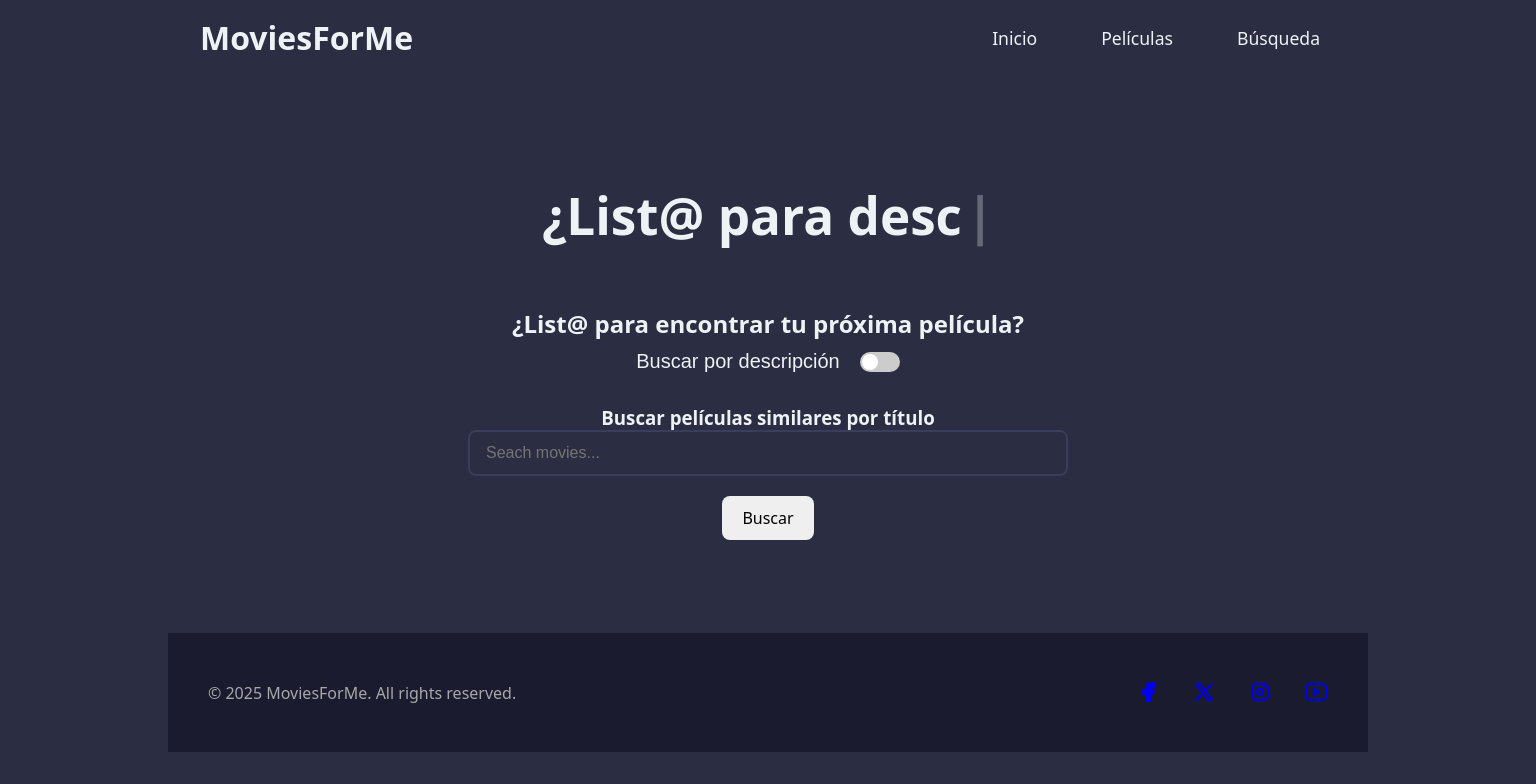
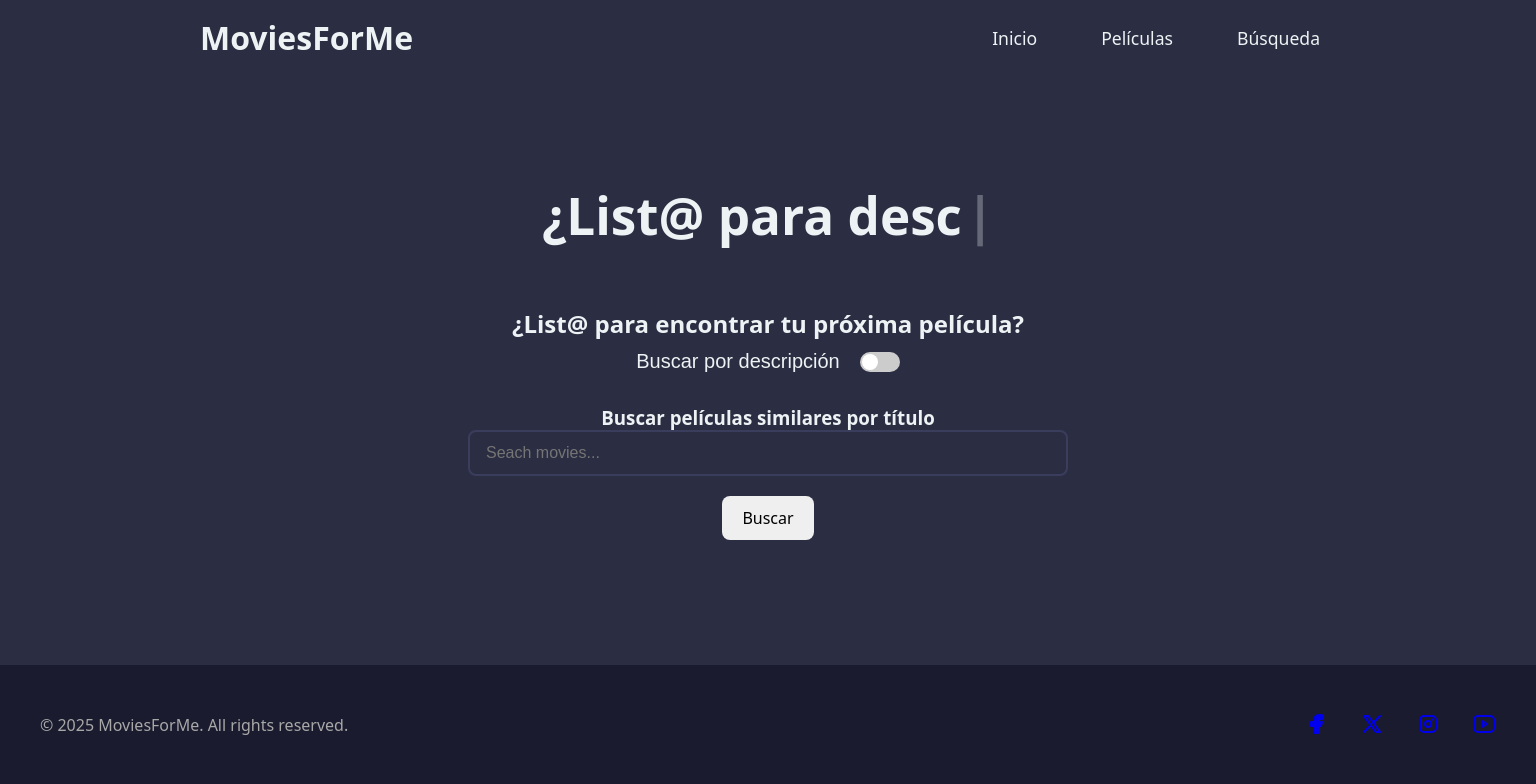
Before and after one commit to Carlos56g/PIA_FrontEnd, a React (Vite) app in the folder Client/ReactProject/: page / in a window 1536 px wide. Shown: the part 16-800 px from the top of the page. Built offline with nearby package versions, Linux system fonts and the light colour scheme.

Commit message:
Added Big Screen Support Fotter

```diff
--- a/Client/ReactProject/src/Components/Sections/SearchComponent.css
+++ b/Client/ReactProject/src/Components/Sections/SearchComponent.css
@@ -38,6 +38,10 @@
     border-radius: 4px;
     height: 50vh;
     font-size: 18px;
+    border: 2px solid #3a3d5c;
+    border-radius: 8px;
+    background-color: #2b2d42;
+    color: #edf2f4;
 }
 
 .section {
--- a/Client/ReactProject/src/Components/Sections/SearchResultsComponent.css
+++ b/Client/ReactProject/src/Components/Sections/SearchResultsComponent.css
@@ -71,3 +71,15 @@
         gap: 2rem;
     }
 }
+
+/* DESKTOP - min-width: 1500px */
+@media (min-width: 1500px) {
+    .background {
+        padding: 3rem;
+    }
+
+    .moviesRecommendations {
+        grid-template-columns: repeat(6, 1fr);
+        gap: 2rem;
+    }
+}
--- a/Client/ReactProject/src/Components/Sections/SearchResultsComponent.tsx
+++ b/Client/ReactProject/src/Components/Sections/SearchResultsComponent.tsx
@@ -22,6 +22,7 @@
                 <div>
                     <div className='sourceMovieCard'>
                         <h3>Tu película</h3>
+                        <br></br>
                         <div className='sourceMovie'>
                             <MovieCard movie={SourceMovie} />
                         </div>
@@ -39,6 +40,7 @@
             )}
 
             <h3>Nuestras recomendaciones</h3>
+            <br></br>
             <div className='moviesRecommendations'>
                 {MovieRecommendations.map((movie, index) => (
                     <div key={index}>
--- a/Client/ReactProject/src/LandingPage.css
+++ b/Client/ReactProject/src/LandingPage.css
@@ -85,13 +85,7 @@
     padding: 0 2rem;
   }
 
-  .footer-section {
-    padding: 2rem;
-    background-color: #2b2d42;
-  }
-
   .footer-section > * {
-    max-width: 1200px;
     margin: 0 auto;
   }
 
```
Also changed, not shown: Client/ReactProject/src/Resources/config.ts (line endings or trailing spaces), 1 other file (tests, documents, lock files or other folders).
